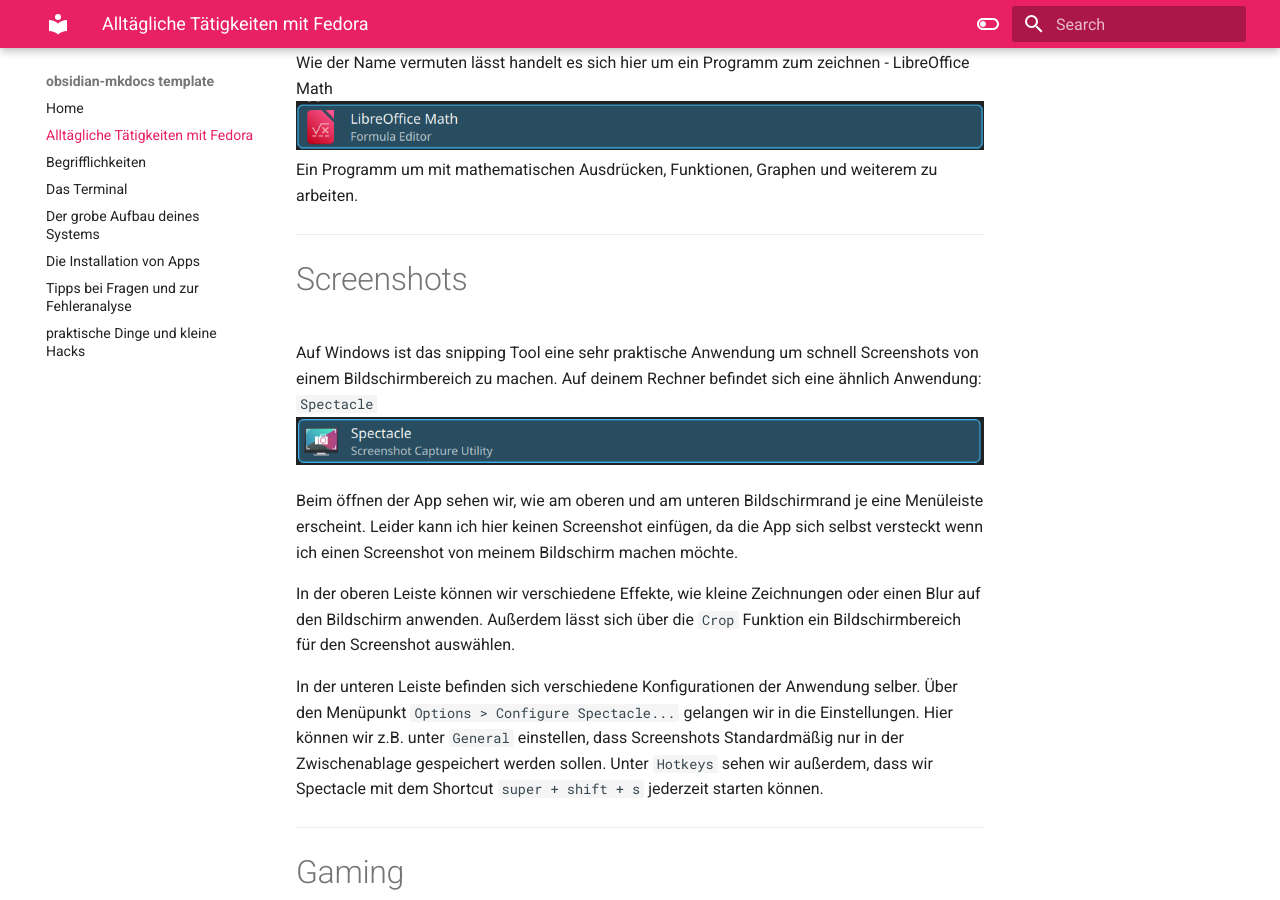
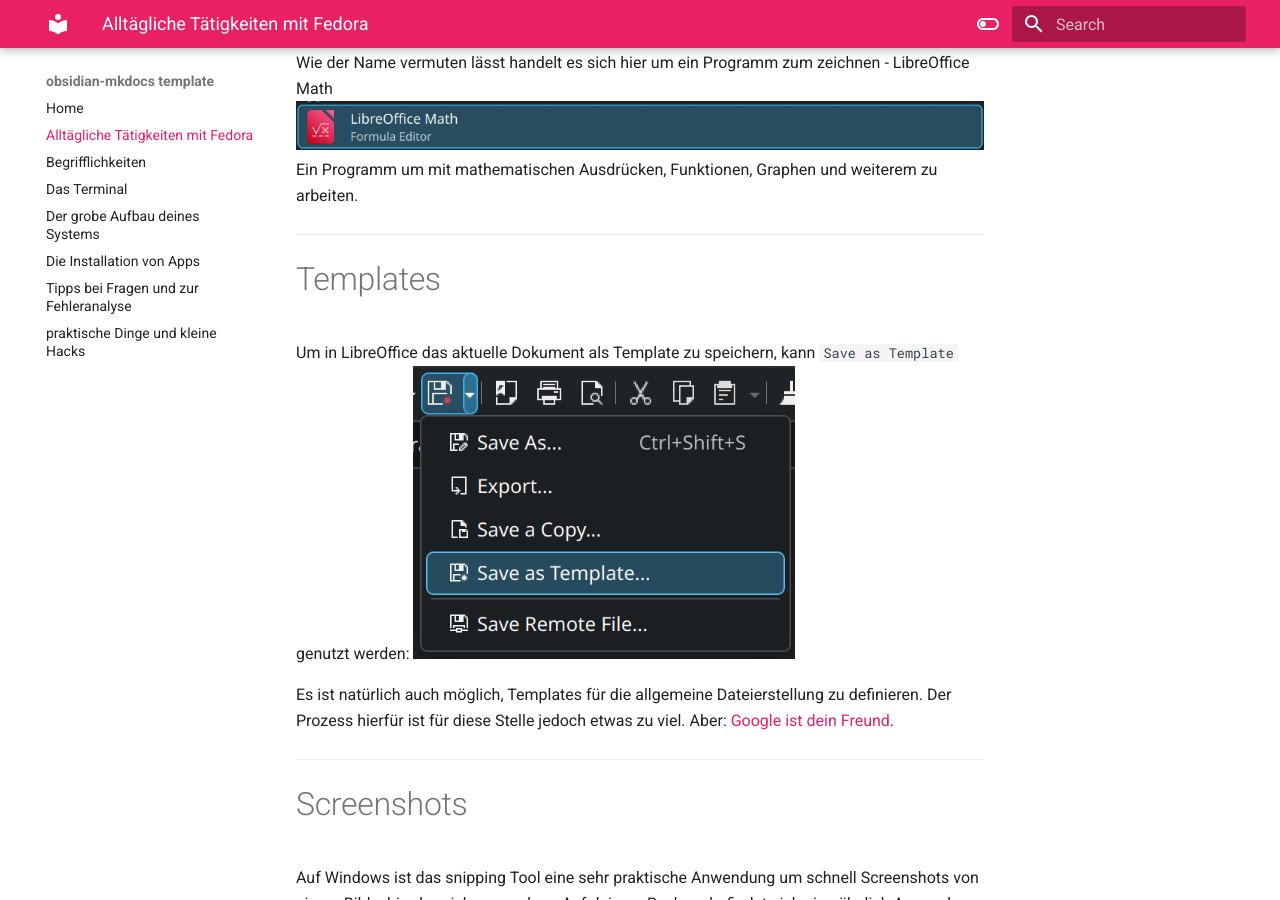
Before and after one commit to Tecipry/Handbuch-fedoraKDE, an MkDocs documentation site: the page built from docs/Alltägliche Tätigkeiten mit Fedora.md, in a window 1280 px wide and 900 px high, scrolled down 942 px. Built offline with MkDocs 1.6.1 and Material for MkDocs 9.7.7, drawn with Linux system fonts in a browser that asks for light colours.

Commit message:
backup from:  20-12-2025 17:03:10

```diff
--- a/docs/Alltägliche Tätigkeiten mit Fedora.md
+++ b/docs/Alltägliche Tätigkeiten mit Fedora.md
@@ -19,6 +19,14 @@
 - LibreOffice Math
   ![](99%20assets/Pasted%20image%2020251214105709.png)
   Ein Programm um mit mathematischen Ausdrücken, Funktionen, Graphen und weiterem zu arbeiten.
+
+---
+# Templates
+
+Um in LibreOffice das aktuelle Dokument als Template zu speichern, kann `Save as Template` genutzt werden:
+![](99%20assets/Screenshot_20251220_165909.png)
+
+Es ist natürlich auch möglich, Templates für die allgemeine Dateierstellung zu definieren. Der Prozess hierfür ist für diese Stelle jedoch etwas zu viel. Aber: [Google ist dein Freund](Tipps%20bei%20Fragen%20und%20zur%20Fehleranalyse.md#Google%20ist%20dein%20Freund).
 
 ---
 # Screenshots
```
Also changed, not shown: docs/Das Terminal.md (+57 -3 lines), docs/99 assets/Screenshot_20251220_165909.png (added).
